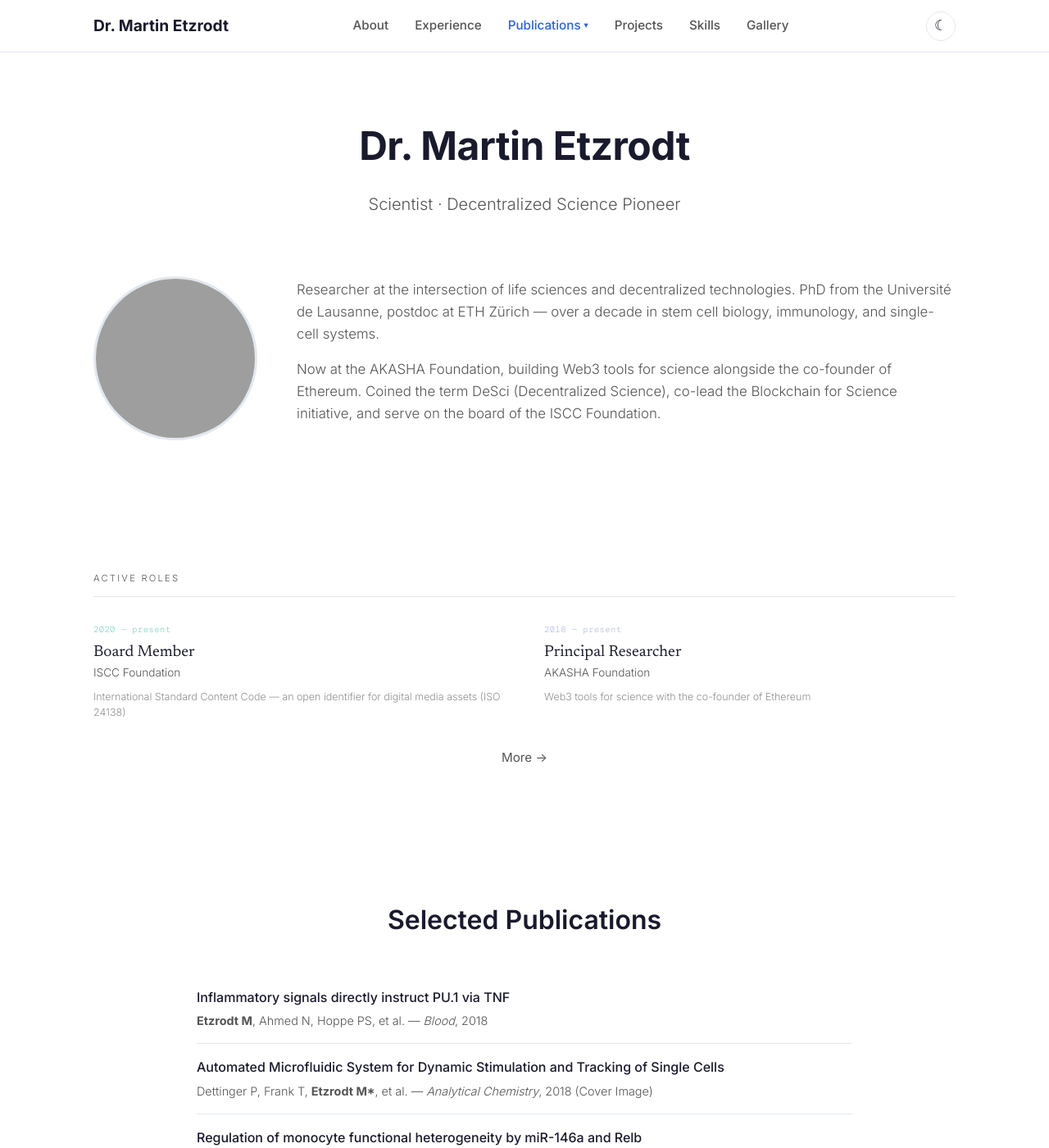
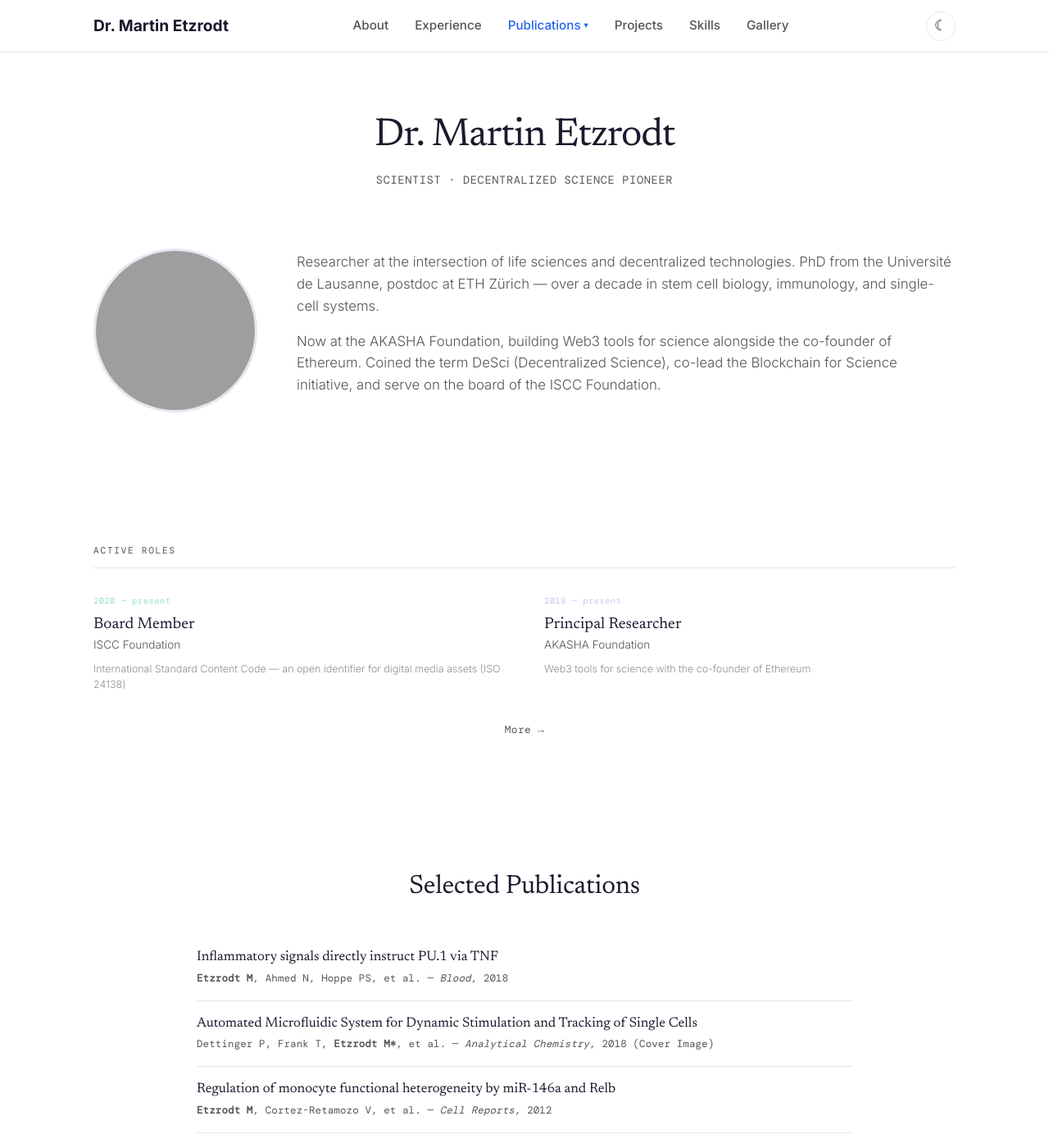
Before and after one commit to etzm/etzrodt-website, a Jekyll site: the page built from index.html, in a window 1280 px wide and 1400 px high. Shown: the whole window at 82% size. Built offline with Jekyll 4.4.1, drawn with Linux system fonts in a browser that asks for light colours; grey boxes are pictures that could not be loaded.

Commit message:
Apply 3-font typography system site-wide
Expand Active Roles design language across all pages:
- Newsreader (serif, 400): hero name, section titles, card titles,
  pub titles, timeline job titles, category headings, footer logo
- DM Mono (mono, 400): hero tagline, dates, tags, pub meta, IDs,
  More links, scholar labels, footer tagline/copyright
- Inter (sans, 300-500): body text, nav, buttons, descriptions

Uses CSS custom properties --font-serif and --font-mono for
consistency. All hardcoded font references updated to variables.

Co-Authored-By: Claude Opus 4.6 <noreply@anthropic.com>

```diff
--- a/assets/css/style.css
+++ b/assets/css/style.css
@@ -9,6 +9,8 @@
     --color-border: #e2e8f0;
     --font-stack: "Inter", -apple-system, BlinkMacSystemFont, "Segoe UI", Roboto,
         Oxygen, Ubuntu, Cantarell, "Helvetica Neue", Arial, sans-serif;
+    --font-serif: "Newsreader", Georgia, serif;
+    --font-mono: "DM Mono", monospace;
     --max-width: 1100px;
     --nav-height: 64px;
     --radius: 8px;
@@ -299,16 +301,22 @@ ul {
 }
 
 .hero h1 {
+    font-family: var(--font-serif);
     font-size: 3rem;
-    font-weight: 700;
+    font-weight: 400;
     margin-bottom: 16px;
-    letter-spacing: -0.5px;
+    letter-spacing: -0.02em;
+    line-height: 1.1;
 }
 
 .hero-tagline {
-    font-size: 1.25rem;
+    font-family: var(--font-mono);
+    font-size: 0.85rem;
+    font-weight: 400;
     color: var(--color-text-light);
     margin-bottom: 0;
+    letter-spacing: 0.05em;
+    text-transform: uppercase;
 }
 
 .hero-cta {
@@ -360,10 +368,13 @@ ul {
 }
 
 .section-title {
+    font-family: var(--font-serif);
     font-size: 2rem;
-    font-weight: 600;
+    font-weight: 400;
     margin-bottom: 40px;
     text-align: center;
+    letter-spacing: -0.01em;
+    line-height: 1.2;
 }
 
 .section-more {
@@ -372,9 +383,11 @@ ul {
 }
 
 .link-more {
+    font-family: var(--font-mono);
     color: var(--color-text-light);
-    font-size: 0.95rem;
+    font-size: 0.8rem;
     font-weight: 400;
+    letter-spacing: 0.03em;
     transition: color 0.2s;
 }
 
@@ -445,8 +458,11 @@ ul {
 }
 
 .card-title {
-    font-size: 1.2rem;
+    font-family: var(--font-serif);
+    font-size: 1.25rem;
+    font-weight: 400;
     margin-bottom: 12px;
+    line-height: 1.3;
 }
 
 .card-description {
@@ -468,20 +484,25 @@ ul {
     background: var(--color-bg-alt);
     border: 1px solid var(--color-border);
     border-radius: 20px;
-    font-size: 0.8rem;
+    font-family: var(--font-mono);
+    font-size: 0.72rem;
+    font-weight: 400;
     color: var(--color-text-light);
+    letter-spacing: 0.02em;
 }
 
 .card-link {
-    font-size: 0.9rem;
-    font-weight: 600;
+    font-family: var(--font-mono);
+    font-size: 0.78rem;
+    font-weight: 400;
+    letter-spacing: 0.02em;
 }
 
 /* ===== Active Roles ===== */
 .roles-label {
-    font-family: "Inter", sans-serif;
+    font-family: var(--font-mono);
     font-size: 0.7rem;
-    letter-spacing: 0.2em;
+    letter-spacing: 0.15em;
     text-transform: uppercase;
     color: var(--color-text-light);
     margin-bottom: 32px;
@@ -496,7 +517,7 @@ ul {
 }
 
 .role-since {
-    font-family: "DM Mono", monospace;
+    font-family: var(--font-mono);
     font-size: 0.65rem;
     opacity: 0.7;
     margin-bottom: 8px;
@@ -504,7 +525,7 @@ ul {
 }
 
 .role-title {
-    font-family: "Newsreader", Georgia, serif;
+    font-family: var(--font-serif);
     font-size: 1.2rem;
     color: var(--color-text);
     font-weight: 400;
@@ -562,15 +583,21 @@ ul {
     left: -180px;
     width: 140px;
     text-align: right;
-    font-size: 0.85rem;
+    font-family: var(--font-mono);
+    font-size: 0.72rem;
     color: var(--color-text-light);
-    font-weight: 600;
+    font-weight: 400;
     top: 2px;
+    letter-spacing: 0.03em;
+    opacity: 0.8;
 }
 
 .timeline-content h3 {
-    font-size: 1.1rem;
+    font-family: var(--font-serif);
+    font-size: 1.15rem;
+    font-weight: 400;
     margin-bottom: 4px;
+    line-height: 1.3;
 }
 
 .timeline-company {
@@ -596,7 +623,9 @@ ul {
 }
 
 .skill-group h3 {
-    font-size: 1rem;
+    font-family: var(--font-serif);
+    font-size: 1.05rem;
+    font-weight: 400;
     margin-bottom: 12px;
     color: var(--color-text);
 }
@@ -623,14 +652,20 @@ ul {
 }
 
 .pub-title {
-    font-weight: 500;
-    font-size: 1rem;
+    font-family: var(--font-serif);
+    font-weight: 400;
+    font-size: 1.05rem;
     margin-bottom: 4px;
+    line-height: 1.4;
 }
 
 .pub-meta {
-    font-size: 0.9rem;
+    font-family: var(--font-mono);
+    font-size: 0.78rem;
+    font-weight: 400;
     color: var(--color-text-light);
+    line-height: 1.6;
+    letter-spacing: 0.01em;
 }
 
 .pub-links {
@@ -683,19 +718,23 @@ ul {
 }
 
 .scholar-stat-label {
-    font-size: 0.8rem;
-    font-weight: 600;
+    font-family: var(--font-mono);
+    font-size: 0.65rem;
+    font-weight: 400;
     text-transform: uppercase;
-    letter-spacing: 0.5px;
+    letter-spacing: 0.1em;
     color: var(--color-text-light);
 }
 
 /* Publications page */
 .pub-ids {
     text-align: center;
+    font-family: var(--font-mono);
     color: var(--color-text-light);
-    font-size: 0.95rem;
+    font-size: 0.78rem;
+    font-weight: 400;
     margin-bottom: 48px;
+    letter-spacing: 0.02em;
 }
 
 .pub-category {
@@ -703,16 +742,21 @@ ul {
 }
 
 .pub-category-title {
+    font-family: var(--font-serif);
     font-size: 1.5rem;
-    font-weight: 600;
+    font-weight: 400;
     margin-bottom: 24px;
     padding-bottom: 8px;
     border-bottom: 2px solid var(--color-accent);
+    letter-spacing: -0.01em;
+    line-height: 1.25;
 }
 
 .pub-subcategory-title {
+    font-family: var(--font-serif);
     font-size: 1.15rem;
-    font-weight: 600;
+    font-weight: 400;
+    font-style: italic;
     color: var(--color-text-light);
     margin: 24px 0 16px;
 }
@@ -794,11 +838,13 @@ ul {
 }
 
 .footer-logo {
-    font-size: 1.3rem;
-    font-weight: 600;
+    font-family: var(--font-serif);
+    font-size: 1.35rem;
+    font-weight: 400;
     color: var(--color-text);
     display: block;
     margin-bottom: 6px;
+    letter-spacing: -0.01em;
 }
 
 .footer-logo:hover {
@@ -806,9 +852,12 @@ ul {
 }
 
 .footer-tagline {
-    font-size: 0.9rem;
+    font-family: var(--font-mono);
+    font-size: 0.72rem;
+    font-weight: 400;
     color: var(--color-text-light);
     margin-bottom: 20px;
+    letter-spacing: 0.03em;
 }
 
 .footer-nav {
@@ -863,7 +912,10 @@ ul {
     border-top: 1px solid var(--color-border);
     padding: 24px 0;
     text-align: center;
-    font-size: 0.8rem;
+    font-family: var(--font-mono);
+    font-size: 0.68rem;
+    font-weight: 400;
+    letter-spacing: 0.03em;
 }
 
 /* ===== Responsive ===== */
@@ -956,11 +1008,11 @@ ul {
     }
 
     .hero h1 {
-        font-size: 2rem;
+        font-size: 2.2rem;
     }
 
     .hero-tagline {
-        font-size: 1.05rem;
+        font-size: 0.75rem;
     }
 
     .about-content {
@@ -998,7 +1050,7 @@ ul {
     }
 
     .section-title {
-        font-size: 1.6rem;
+        font-size: 1.7rem;
         margin-bottom: 28px;
     }
 
```
